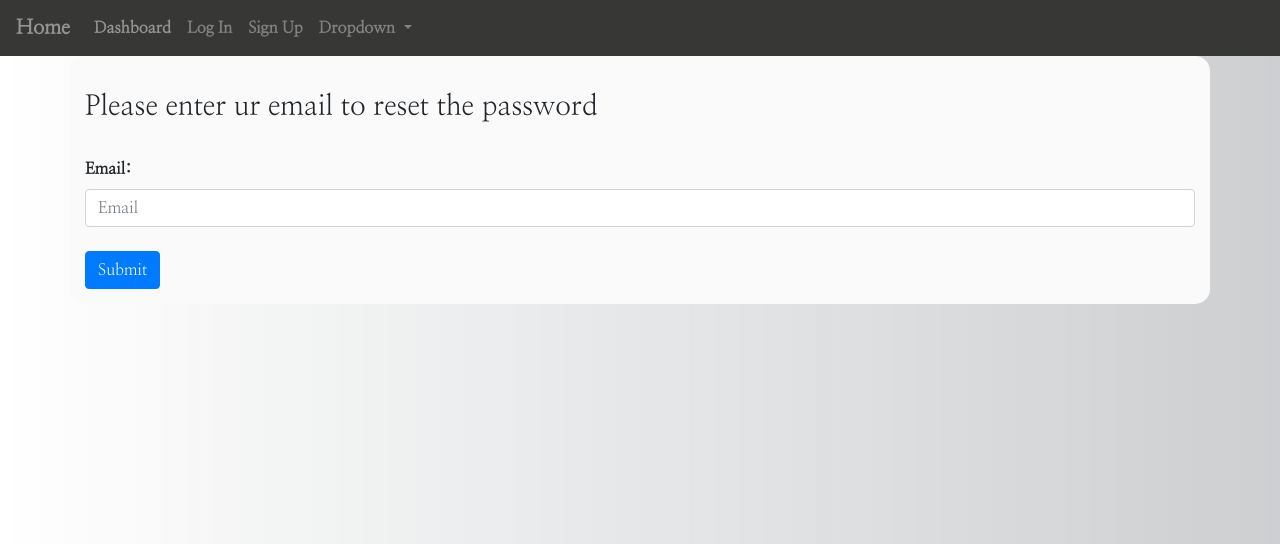
After one commit to Santosh1608/Attendence-System, a Flask app: page /forget_password in a window 1280 px wide. The commit adds this page. Shown: the top 544 px of the page. Run offline with Flask 2, Linux system fonts and the light colour scheme; some libraries are stand-ins or nearby versions.

Commit message:
adding forget password functionality

```diff
--- a/app.py
+++ b/app.py
@@ -2,6 +2,7 @@ from flask import Flask, render_template, request, flash, redirect, session
 from passlib.hash import sha256_crypt
 from database import connection
 from functools import wraps
+
 app = Flask(__name__)
 app.secret_key = "asfeiuwfbiwe132298423489"
 
@@ -418,5 +419,65 @@ def STsearch():
         return redirect('/show_students')
 
 
+@app.route('/forget_password', methods=["POST","GET"])
+def forget_password():
+    global otp_num
+    if request.method == "POST":
+        try:
+            email = request.form["email"]
+            try:
+                c, conn = connection()
+                c.execute("SELECT * FROM teachers WHERE email = '{}'".format(email))
+                data = c.fetchall()
+                if len(data) <= 0:
+                    flash("entered email does not exist")
+                    return redirect('/loginT')
+                else:
+                    from mail import send_mail
+                    sent, otp_num = send_mail(email)
+                    if sent:
+                        flash('please enter the otp')
+                        return render_template('password_reset.html', otp="otp")
+                    else:
+                        flash('otp is not sent try again')
+                        return redirect('/loginT')
+            except:
+                flash("Something went wrong with database try again")
+                return redirect('/loginT')
+        except:
+            print("email")
+            otp = int(request.form["otp"])
+            if otp == otp_num:
+                flash("please reset ur password")
+                return render_template('reset_password.html')
+            else:
+                flash("entered otp is incorrect try again by clicking forget password")
+                return redirect('/loginT')
+
+    else:
+        return render_template('password_reset.html', otp="nototp")
+
+
+@app.route('/update_password', methods=['POST'])
+def update_password():
+    try:
+        c, conn = connection()
+        c.execute("SELECT * FROM teachers WHERE email = '{}'".format(request.form['email']))
+        data = c.fetchall()
+        if len(data) > 0:
+            password = sha256_crypt.encrypt(request.form["new_password"])
+            c.execute("UPDATE teachers SET password = '{}' WHERE email = '{}'"
+                      .format(password, request.form["email"]))
+            conn.commit()
+            flash("password updated successfully")
+            return redirect('/loginT')
+        else:
+            flash("entered email does not exist")
+            return redirect('/loginT')
+    except:
+        flash("Something went wrong with database try again")
+        return redirect("/loginT")
+
+
 if __name__ == "__main__":
     app.run(debug=True, port=8000)
--- a/templates/LoginT.html
+++ b/templates/LoginT.html
@@ -19,11 +19,10 @@
 
     <div class="container">
         <br><p>No account? <a href='/registerT'>Register here</a></p>
-        <p><a href='#'>Forgot Password?</a></p>
+        <p><a href='/forget_password'>Forgot Password?</a></p>
         <br>
 
     </div>
-    <p>{{error}}</p>
 </div>
 
 {%endblock%}
--- /dev/null
+++ b/templates/password_reset.html
@@ -0,0 +1,24 @@
+{% extends 'base.html' %}
+{%block head%}
+<title>Password_recovery</title>
+{%endblock%}
+
+{% block body %}
+
+<div class="container back">
+    <h3 style="margin-top: 20px;">Please enter ur email to reset the password</h3>
+    <br>
+    <form action="/forget_password" method="POST">
+        {% if otp=="nototp" %}
+        <label>Email:</label>
+        <input type="email" class="form-control" placeholder="Email" name="email" value="" required><br>
+        {%else%}
+        <label>OTP:</label>
+        <input type="text" class="form-control" placeholder="otp" name="otp" value="" required><br>
+        {%endif%}
+        <input class="btn btn-primary" type="submit" value="Submit">
+
+    </form>
+</div>
+
+{%endblock%}
```
Also changed, not shown: mail.py (added, +26 -0 lines), templates/reset_password.html (added, +21 -0 lines).
